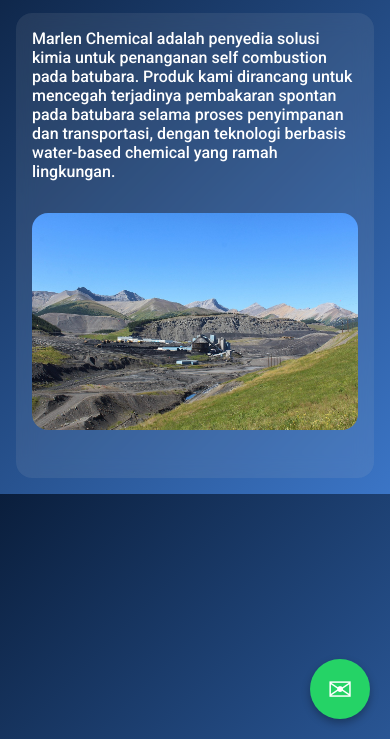
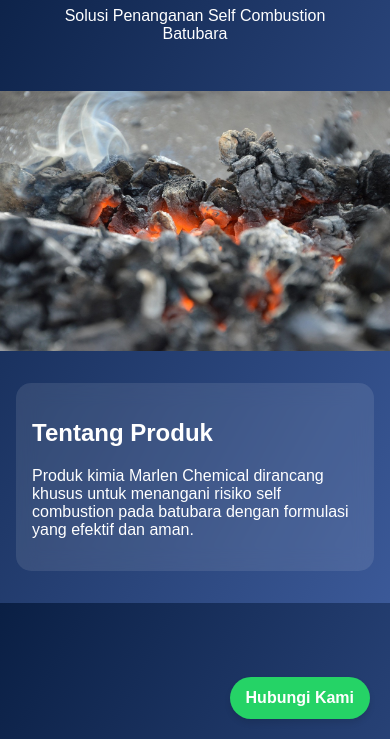
Before and after one commit to marshalwh22/Website_coal, a plain HTML site: page index.html in a window 390 px wide. Shown: the part 105-844 px from the top of the page. Drawn offline with Linux system fonts and the light colour scheme.

Commit message:
Add files via upload

```diff
--- a/index.html
+++ b/index.html
@@ -1,128 +1,42 @@
 <!DOCTYPE html>
-<html lang="id">
+<html lang="en">
 <head>
   <meta charset="UTF-8" />
   <meta name="viewport" content="width=device-width, initial-scale=1.0" />
   <title>Marlen Chemical</title>
-  <link href="https://fonts.googleapis.com/css2?family=Roboto:wght@300;500;700&display=swap" rel="stylesheet">
-  <style>
-    * {
-      margin: 0;
-      padding: 0;
-      box-sizing: border-box;
-      font-family: 'Roboto', sans-serif;
-    }
-
-    body {
-      background: linear-gradient(135deg, #0a1e3c, #3b75c6);
-      color: #fff;
-      overflow-x: hidden;
-    }
-
-    header {
-      text-align: center;
-      padding: 2rem;
-    }
-
-    header h1 {
-      font-size: 2.5rem;
-      font-weight: 700;
-    }
-
-    .content {
-      max-width: 1000px;
-      margin: 2rem auto;
-      background: rgba(200, 200, 200, 0.1);
-      backdrop-filter: blur(10px);
-      border-radius: 16px;
-      padding: 2rem;
-      color: #fff;
-    }
-
-    .carousel-container {
-      position: relative;
-      width: 100%;
-      overflow: hidden;
-      margin: 2rem 0;
-      border-radius: 16px;
-    }
-
-    .carousel-track {
-      display: flex;
-      animation: slide 25s infinite ease-in-out;
-    }
-
-    .carousel-track img {
-      width: 100%;
-      flex-shrink: 0;
-      object-fit: cover;
-    }
-
-    @keyframes slide {
-      0% { transform: translateX(0); }
-      20% { transform: translateX(0); }
-      25% { transform: translateX(-100%); }
-      45% { transform: translateX(-100%); }
-      50% { transform: translateX(-200%); }
-      70% { transform: translateX(-200%); }
-      75% { transform: translateX(-300%); }
-      95% { transform: translateX(-300%); }
-      100% { transform: translateX(-400%); }
-    }
-
-    .whatsapp-button {
-      position: fixed;
-      bottom: 20px;
-      right: 20px;
-      background-color: #25d366;
-      color: white;
-      border: none;
-      border-radius: 50%;
-      width: 60px;
-      height: 60px;
-      font-size: 30px;
-      display: flex;
-      align-items: center;
-      justify-content: center;
-      box-shadow: 0 4px 8px rgba(0,0,0,0.3);
-      z-index: 1000;
-      text-decoration: none;
-    }
-
-    @media (max-width: 768px) {
-      header h1 {
-        font-size: 2rem;
-      }
-      .content {
-        margin: 1rem;
-        padding: 1rem;
-      }
-    }
-  </style>
+  <link rel="stylesheet" href="style.css" />
 </head>
 <body>
   <header>
     <h1>Marlen Chemical</h1>
+    <p>Solusi Penanganan Self Combustion Batubara</p>
   </header>
 
-  <div class="content">
-    <p>
-      Marlen Chemical adalah penyedia solusi kimia untuk penanganan self combustion pada batubara. Produk kami dirancang untuk mencegah terjadinya pembakaran spontan pada batubara selama proses penyimpanan dan transportasi, dengan teknologi berbasis water-based chemical yang ramah lingkungan.
-    </p>
+  <main>
+    <section class="carousel-container">
+      <div class="carousel-wrapper" id="carousel">
+        <img src="images/foto1.jpg" alt="Foto 1" />
+        <img src="images/foto2.jpg" alt="Foto 2" />
+        <img src="images/foto3.jpg" alt="Foto 3" />
+        <img src="images/foto4.jpg" alt="Foto 4" />
+        <img src="images/foto5.jpg" alt="Foto 5" />
+        <img src="images/foto1.jpg" alt="Foto 1 Clone" />
+      </div>
+    </section>
 
-    <div class="carousel-container">
-      <div class="carousel-track">
-        <img src="images/foto1.jpg" alt="Penanganan Batubara 1">
-        <img src="images/foto2.jpg" alt="Penanganan Batubara 2">
-        <img src="images/foto3.jpg" alt="Penanganan Batubara 3">
-        <img src="images/foto4.jpg" alt="Penanganan Batubara 4">
-        <img src="images/foto5.jpg" alt="Penanganan Batubara 5">
+    <section class="description">
+      <div class="glass">
+        <h2>Tentang Produk</h2>
+        <p>
+          Produk kimia Marlen Chemical dirancang khusus untuk menangani risiko
+          self combustion pada batubara dengan formulasi yang efektif dan aman.
+        </p>
       </div>
-    </div>
-  </div>
+    </section>
+  </main>
 
-  <a class="whatsapp-button" href="https://wa.me/6281234567890" target="_blank" aria-label="Hubungi via WhatsApp">
-    ✉
-  </a>
+  <a class="wa-button" href="https://wa.me/6281234567890" target="_blank">Hubungi Kami</a>
+
+  <script src="script.js"></script>
 </body>
 </html>
--- /dev/null
+++ b/script.js
@@ -0,0 +1,34 @@
+let currentIndex = 0;
+const carousel = document.getElementById("carousel");
+const images = carousel.querySelectorAll("img");
+const totalImages = images.length;
+const imageWidth = images[0].clientWidth;
+
+function slideTo(index) {
+  carousel.style.transition = "transform 1s ease-in-out";
+  carousel.style.transform = `translateX(-${index * imageWidth}px)`;
+}
+
+function resetSlide() {
+  carousel.style.transition = "none";
+  carousel.style.transform = `translateX(0)`;
+  currentIndex = 0;
+}
+
+function nextSlide() {
+  currentIndex++;
+  slideTo(currentIndex);
+
+  if (currentIndex === totalImages - 1) {
+    setTimeout(() => {
+      resetSlide();
+    }, 1000);
+  }
+}
+
+setInterval(nextSlide, 4000);
+
+window.addEventListener("resize", () => {
+  carousel.style.transition = "none";
+  carousel.style.transform = `translateX(-${currentIndex * images[0].clientWidth}px)`;
+});
--- /dev/null
+++ b/style.css
@@ -0,0 +1,65 @@
+body {
+  margin: 0;
+  font-family: Arial, sans-serif;
+  background: linear-gradient(to bottom right, #0a1f44, #3b5998);
+  color: white;
+}
+
+header {
+  text-align: center;
+  padding: 2rem;
+}
+
+.carousel-container {
+  overflow: hidden;
+  width: 100%;
+}
+
+.carousel-wrapper {
+  display: flex;
+  width: fit-content;
+}
+
+.carousel-wrapper img {
+  width: 100vw;
+  height: auto;
+  flex-shrink: 0;
+}
+
+.description {
+  display: flex;
+  justify-content: center;
+  margin: 2rem 1rem;
+}
+
+.glass {
+  background: rgba(255, 255, 255, 0.1);
+  backdrop-filter: blur(10px);
+  padding: 2rem;
+  border-radius: 15px;
+  max-width: 800px;
+  color: white;
+}
+
+.wa-button {
+  position: fixed;
+  bottom: 20px;
+  right: 20px;
+  background-color: #25D366;
+  color: white;
+  padding: 0.75rem 1rem;
+  border-radius: 50px;
+  text-decoration: none;
+  font-weight: bold;
+  box-shadow: 0 4px 6px rgba(0,0,0,0.1);
+}
+
+@media (max-width: 768px) {
+  .glass {
+    padding: 1rem;
+  }
+
+  .carousel-wrapper img {
+    width: 100vw;
+  }
+}
```
